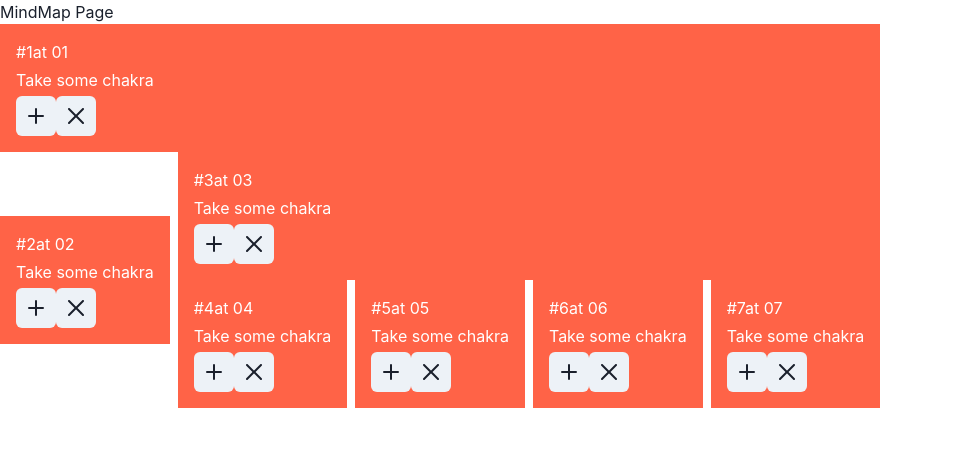
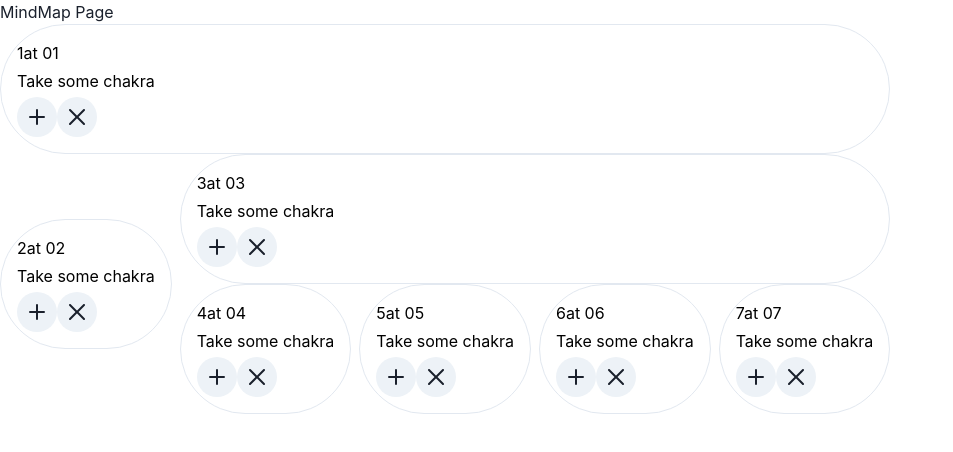
Before and after one commit to tomo1818/brainStormingApp, a React (Create React App) app: page /test in a window 1280 px wide. Shown: the top 452 px of the page, without its empty margins (0-953 px from the left). Built offline with nearby package versions, Linux system fonts and the light colour scheme.

Commit message:
nodeをdrag可能にしました

```diff
--- a/package.json
+++ b/package.json
@@ -17,8 +17,10 @@
     "firebase": "^9.8.4",
     "framer-motion": "^6.4.0",
     "install": "^0.13.0",
+    "leader-line-new": "^1.1.9",
     "react": "^18.2.0",
     "react-dom": "^18.2.0",
+    "react-draggable": "^4.4.5",
     "react-router-dom": "^6.3.0",
     "react-scripts": "5.0.1",
     "typescript": "^4.7.4",
--- a/src/components/NodeUI.tsx
+++ b/src/components/NodeUI.tsx
@@ -1,6 +1,7 @@
 import React from 'react';
 import { Box, Editable, EditableInput, EditableTextarea, EditablePreview, IconButton } from '@chakra-ui/react';
 import { AddIcon, CloseIcon } from '@chakra-ui/icons';
+import Draggable from 'react-draggable';
 import { Node } from '../types/node';
 import { AddListType } from '../types/addListType';
 import { DeleteListType } from '../types/deleteListType';
@@ -20,9 +21,9 @@ export function NodeUI({ item, addList, deleteList }: Props) {
   };
 
   return (
-    <Box bg="tomato" w="100%" p={4} m={0} color="white">
+    <Draggable>
+      <Box borderRadius="full" borderWidth="1px" p={4} m={0} color="black">
         <span>
-        #
           {item.id}
         </span>
         {item.text}
@@ -31,15 +32,18 @@ export function NodeUI({ item, addList, deleteList }: Props) {
           <EditableInput />
         </Editable>
         <IconButton
+          borderRadius="full"
           aria-label="Search database"
           icon={<AddIcon />}
           onClick={clickAddButton}
         />
         <IconButton
+          borderRadius="full"
           aria-label="Search database"
           icon={<CloseIcon />}
           onClick={clickDeleteButton}
         />
       </Box>
+    </Draggable>
   );
 }
```
Also changed, not shown: 1 other file (tests, documents, lock files or other folders). Lines whose indentation alone changed are shown as unchanged.
